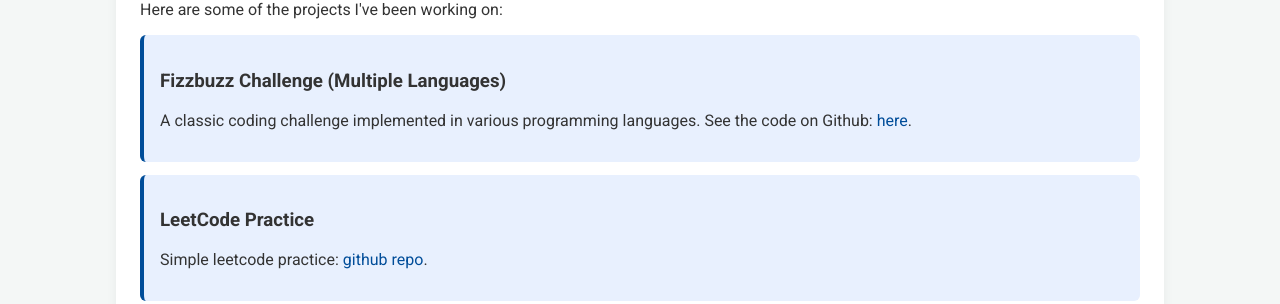
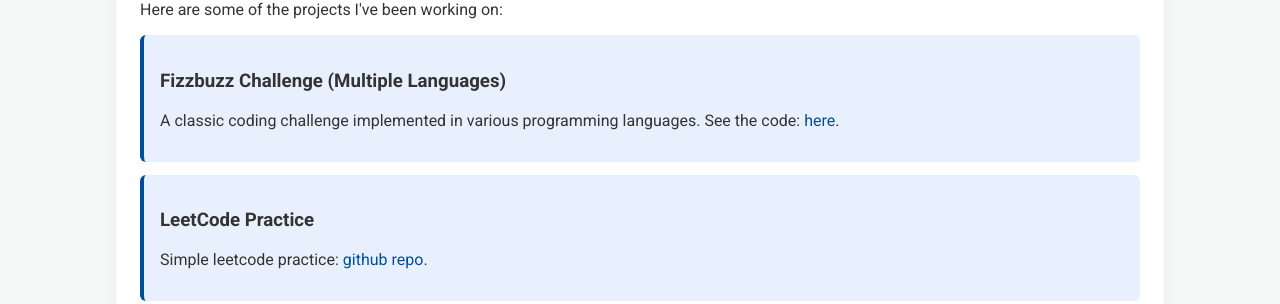
Before and after one commit to gulkily/gulkily.github.io, a Jekyll site: the page built from index.md, in a window 1280 px wide. Shown: the part 710-1014 px from the top of the page. Built offline with Jekyll 4.4.1, drawn with Linux system fonts in a browser that asks for light colours.

Commit message:
Update index.md

```diff
--- a/index.md
+++ b/index.md
@@ -15,7 +15,7 @@
   <ul>
     <li>
       <h3>Fizzbuzz Challenge (Multiple Languages)</h3>
-      <p>A classic coding challenge implemented in various programming languages. See the code on Github: <a href="https://github.com/gulkily/gulkily.github.io/tree/main/fizzbuzz">here</a>.</p>
+      <p>A classic coding challenge implemented in various programming languages. See the code: <a href="/fizzbuzz.html">here</a>.</p>
     </li>
     <li>
       <h3>LeetCode Practice</h3>
```
